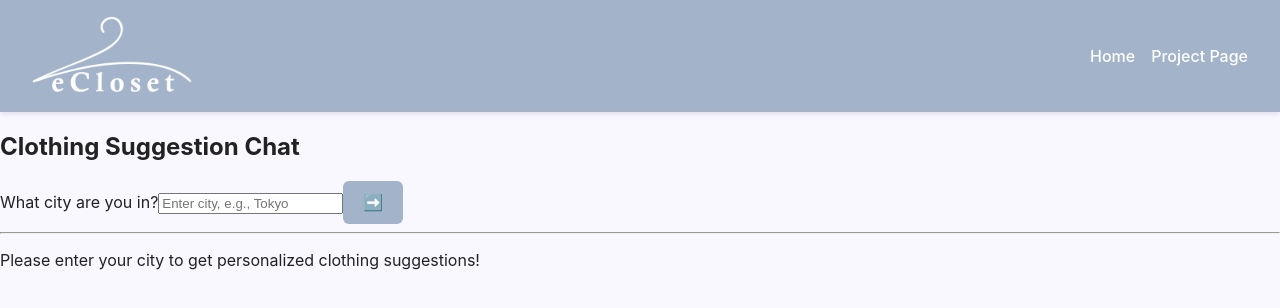
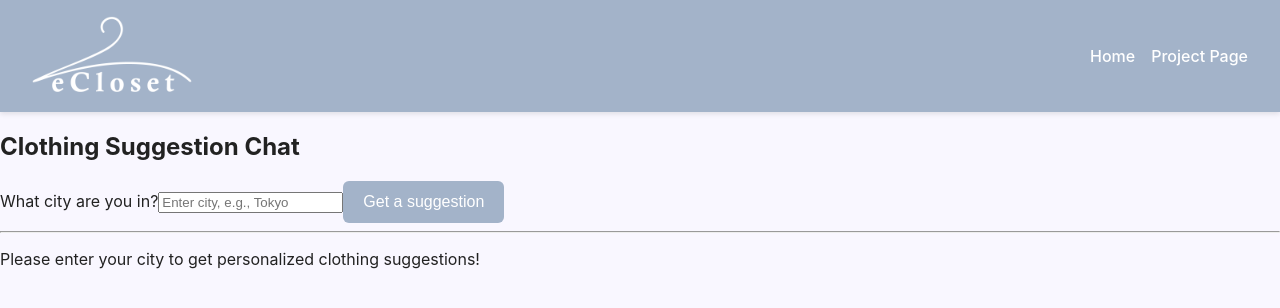
Before and after one commit to DBordeianu1/WIEEE_CODE_2025, a React (Vite) app: page /chat in a window 1280 px wide. Shown: the top 308 px of the page. Built offline with nearby package versions, Linux system fonts and the light colour scheme.

Commit message:
Update submit button text and hover color
stylistic changes

```diff
--- a/src/components/CityInput.jsx
+++ b/src/components/CityInput.jsx
@@ -51,7 +51,7 @@ return (
 
         {/* New class for the button */}
         <button type="submit" className="submit-button">
-          ➡️
+          Get a suggestion
         </button>
 
       </div>
--- a/src/index.css
+++ b/src/index.css
@@ -82,7 +82,7 @@ button {
 }
 
 button:hover {
-  background: #713fff;
+  background: #8cafe4;
 }
 
 /* About */
```
